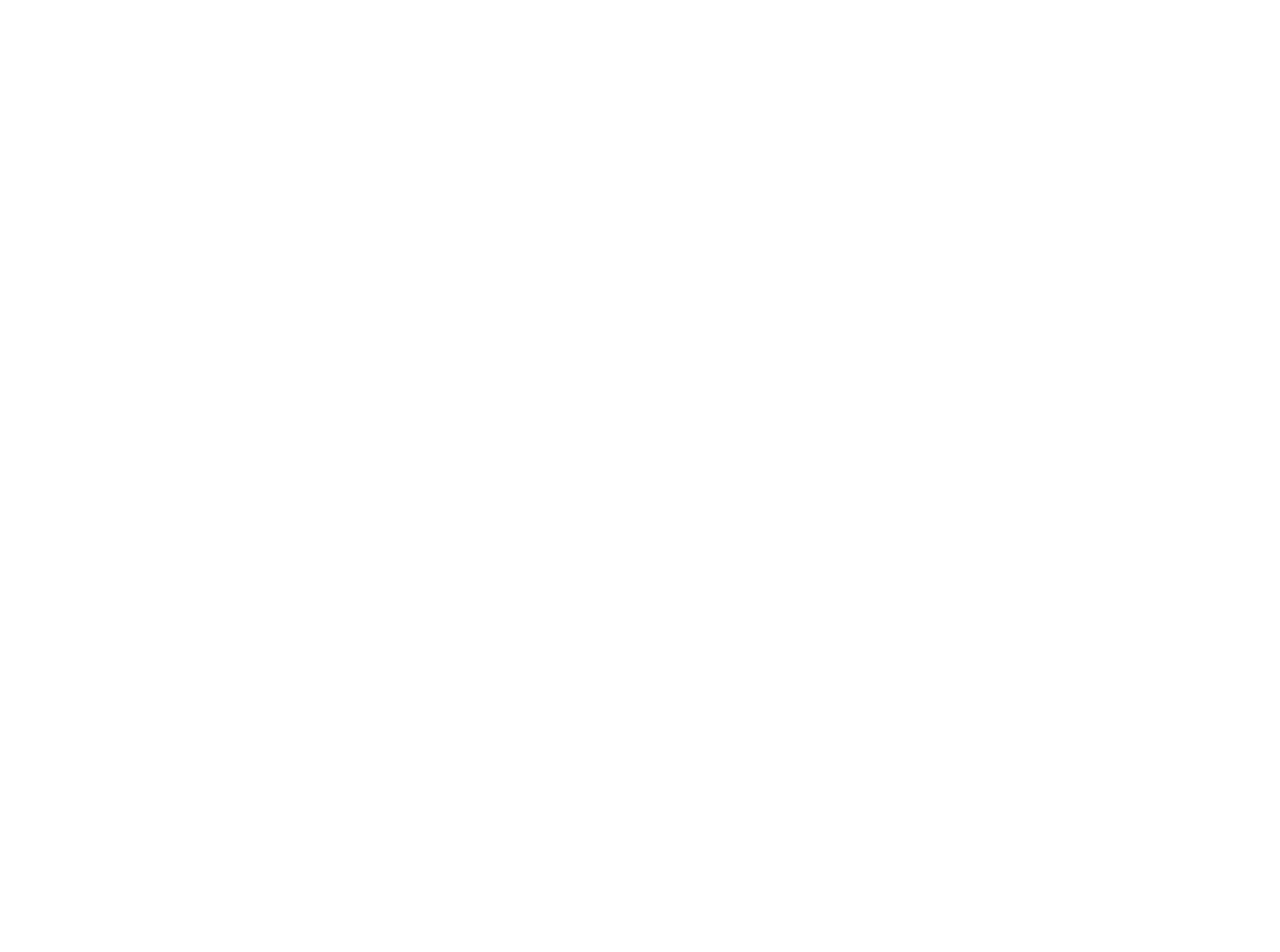
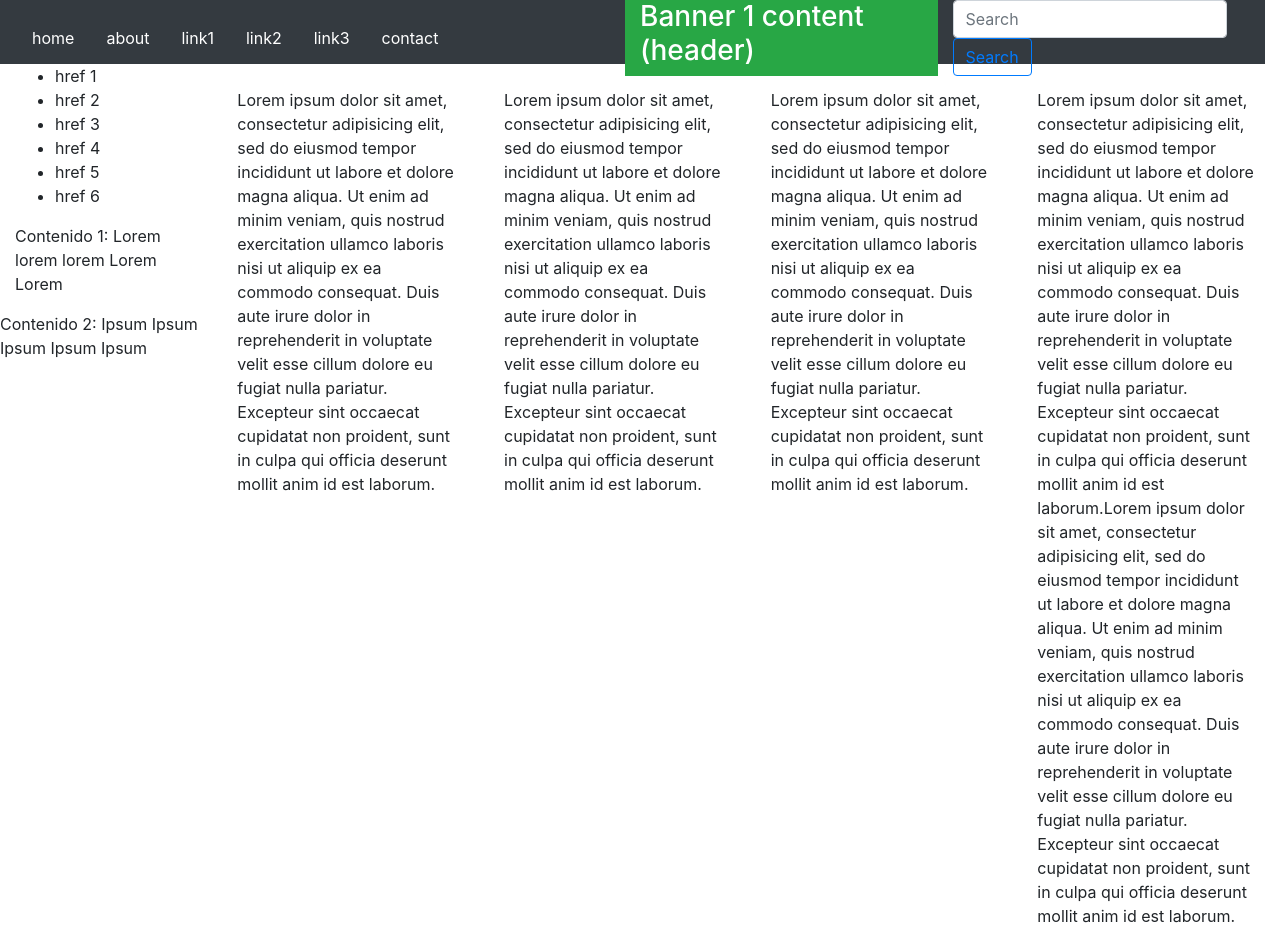
Before and after one commit to Smak0806/Pruebas-en-Local, a PHP site: page / in a window 1280 px wide. Before the commit the page is empty. Before the commit the page ends 800 px from the top, so only its background shows below. Run offline with PHP 8.4, Linux system fonts and the light colour scheme; some libraries are stand-ins or nearby versions.

Commit message:
changes commited
new pages added

```diff
--- a/index.php
+++ b/index.php
@@ -1,8 +1,8 @@
 <?php
 
+	include "recursos.php";
+
 	include "variables.php";
-
-	include "recursos.php";
 
 	include "pruebin.html";
 
--- a/pruebin.html
+++ b/pruebin.html
@@ -1,39 +1,49 @@
 <!DOCTYPE html>
 <html>
 <head>
-	<title></title>
+	<?php
+		headContentCreator($head_content);
+	?>
 </head>
 <body>
-	<div class="container p-0 m-0 col-12">
-		<header id="header" class="">
 
-			<div>
-				<?php headerBannerCreator($header_banners,"Banner_1");?>
-			</div>
 
-			<div>
-				<?php headerBannerCreator($header_banners,"Banner_2");?>
-			</div>
+<div class="row col-12 p-0 m-0">
+	<div class="container col-12 p-0 m-0 ">
 
-			<nav>
-				<ul>
+		<header id="header" class="row col-12 text-white bg-dark">
+
+
+
+			<nav class="navbar col-md-6 col-sm-12 d-inline-flex">
+				<ul class="nav">
 					<?php navbarContentCreator($navbar_link);?>
 				</ul>
 			</nav>
 
+			<div class="col-md-3 col-sm-12 bg-success">
+				<?php headerBannerCreator($header_banners,"banner_1");?>
+			</div>
+
+			<div class="col-md-3 col-sm-12">
+				<?php headerBannerCreator($header_banners,"banner_2");?>
+
+			</div>
+
+
 		</header><!-- /header -->
 
-		<aside class="">
+		<aside class="col-md-2 col-sm-12 p-0 m-0 float-left">
 
-			<div>
+			<div class="col-12">
 				<ul>
 					<?php asideContentCreator($aside_link);?>
 				</ul>
 			</div>
 
-			<div>
+			<div class="col-12">
 				<?php asideContentCreator($aside_content["content_1"]);?>
-			</div>
+			</div class="col-12">
 				<?php asideContentCreator($aside_content["content_2"]);?>
 			<div>
 
@@ -41,15 +51,49 @@
 
 		</aside>
 
-		<div>
+		<div class="row col-md-10 col-sm-12 p-0 m-0 float-right">
 
-			<div>
+			<div class="col-md-3 p-4">
+				<p>
+					Lorem ipsum dolor sit amet, consectetur adipisicing elit, sed do eiusmod
+					tempor incididunt ut labore et dolore magna aliqua. Ut enim ad minim veniam,
+					quis nostrud exercitation ullamco laboris nisi ut aliquip ex ea commodo
+					consequat. Duis aute irure dolor in reprehenderit in voluptate velit esse
+					cillum dolore eu fugiat nulla pariatur. Excepteur sint occaecat cupidatat non
+					proident, sunt in culpa qui officia deserunt mollit anim id est laborum.
+				</p>
 			</div>
 
-			<div>
+			<div class="col-md-3 p-4">
+				Lorem ipsum dolor sit amet, consectetur adipisicing elit, sed do eiusmod
+				tempor incididunt ut labore et dolore magna aliqua. Ut enim ad minim veniam,
+				quis nostrud exercitation ullamco laboris nisi ut aliquip ex ea commodo
+				consequat. Duis aute irure dolor in reprehenderit in voluptate velit esse
+				cillum dolore eu fugiat nulla pariatur. Excepteur sint occaecat cupidatat non
+				proident, sunt in culpa qui officia deserunt mollit anim id est laborum.
 			</div>
 
-			<div>
+			<div class="col-md-3 p-4">
+				Lorem ipsum dolor sit amet, consectetur adipisicing elit, sed do eiusmod
+				tempor incididunt ut labore et dolore magna aliqua. Ut enim ad minim veniam,
+				quis nostrud exercitation ullamco laboris nisi ut aliquip ex ea commodo
+				consequat. Duis aute irure dolor in reprehenderit in voluptate velit esse
+				cillum dolore eu fugiat nulla pariatur. Excepteur sint occaecat cupidatat non
+				proident, sunt in culpa qui officia deserunt mollit anim id est laborum.
+			</div>
+
+			<div class="col-md-3 p-4">
+				Lorem ipsum dolor sit amet, consectetur adipisicing elit, sed do eiusmod
+				tempor incididunt ut labore et dolore magna aliqua. Ut enim ad minim veniam,
+				quis nostrud exercitation ullamco laboris nisi ut aliquip ex ea commodo
+				consequat. Duis aute irure dolor in reprehenderit in voluptate velit esse
+				cillum dolore eu fugiat nulla pariatur. Excepteur sint occaecat cupidatat non
+				proident, sunt in culpa qui officia deserunt mollit anim id est laborum.Lorem ipsum dolor sit amet, consectetur adipisicing elit, sed do eiusmod
+				tempor incididunt ut labore et dolore magna aliqua. Ut enim ad minim veniam,
+				quis nostrud exercitation ullamco laboris nisi ut aliquip ex ea commodo
+				consequat. Duis aute irure dolor in reprehenderit in voluptate velit esse
+				cillum dolore eu fugiat nulla pariatur. Excepteur sint occaecat cupidatat non
+				proident, sunt in culpa qui officia deserunt mollit anim id est laborum.
 			</div>
 
 		</div>
@@ -65,5 +109,6 @@
 
 
 	</div>
+</div>
 </body>
 </html>
--- a/recursos.php
+++ b/recursos.php
@@ -1,13 +1,17 @@
 <?php
-//"<script>console.log("..");</script>";
-#<head>
-	#<title>
-	function titleContentCreator($array){
-		//$array = $title_content:variables.php
-		//echo "<script>console.log(".var_dump($array).");</script>";//debugging
-		//foreach ($array as $key => $value) {
-			//echo $array[$value];
-		//}
+
+
+
+
+//<head>
+	function headContentCreator($array){
+		//$array = $head_content:variables.php
+		//$dumpster = var_dump($array); echo $dumpster; //debugging
+		foreach ($array as $key => $value) {
+			if($value=="") continue;
+			else
+				echo $value;
+		}
 	}
 
 
@@ -23,39 +27,45 @@
 
 		//foreach ($array as $key => $value) {
 		//	if($key==$numBanner)
-		//		echo $array[$key];
+				echo $array[$numBanner];
 		//}
 
 	}
 
-	//<navbar>
+//<navbar>
 	function navbarContentCreator($array){
 
 		//$array = $navbar_link:variables.php
 
 		//echo "<script>console.log(".var_dump($array).");</script>";//debugging
 
-		//foreach ($array as $key => $value) {
-		//	if($value=="")	continue;
-		//	else echo "<li><a href='' title=''>$array[$value]</a></li>";
+		foreach ($array as $key => $value) {
+			if($value=="")	continue;
+			else
+				echo "<li class='nav-item'><a class='nav-link' href='$value' title='$key'>$key</a></li>";
 
-		//	}
+			}
 	}
 
 
-	//<aside>
+//<aside>
 	function asideContentCreator($array){
 
 		//$aside_link:variables.php
+		if(is_array($array)){
+			foreach ($array as $key => $value) {
+				if($value=="") continue;
+				else
+					echo "<li><a>$value</a></li>";
+			}
+		}else
+			echo $array;
+	}
 
-		//echo "<script>console.log(".var_dump($array).");</script>"; //debugging
+	function dateGenerator(){
 
-		//if(is_array($array)){
-		//	foreach ($array as $key => $value) {
-		//		echo "<li><a>$array[$value]</a></li>";
-		//	}
-		//} else
-		//		echo "<li><a>$array[$value]</a></li>";
+
+
 	}
 
 
@@ -67,4 +77,5 @@
 
 
 
+
 ?>
--- /dev/null
+++ b/styles.css
@@ -0,0 +1,19 @@
+body{
+	background-color: #d9dce0;
+}
+
+a{
+	transition: 0.3s;
+}
+
+header{
+	height: 4em;
+}
+
+nav ul a{
+	color: white;
+}
+
+nav ul a:hover{
+	color: lightskyblue;
+}
--- a/variables.php
+++ b/variables.php
@@ -3,35 +3,36 @@
 	//INDEX = ITEM
 	//VALUE = CONTENIDO DEL ITEM
 
+
 	//HEAD: index=>value
-	$title_content = array(
-						"meta" => "<meta name='author' content=''>",	//
+	$head_content = array(
+						"title"=>"<title>Titulo de la pagina</title>",
 
-						"title" => "Pruebing",	//
+						"meta"=>"<meta name='author' content=''>",	//
 
-						"meta" => "<meta name='keywords' content=''>",	//
+						"meta"=>"<meta name='keywords' content=''>",	//
 
-						"meta" => "<meta name='description' content=''>", 	//
+						"meta"=>"<meta name='description' content=''>", 	//
 
-						"css"	=> "<link rel='stylesheet' href=''>",	//
+						"css"=>"<link rel='stylesheet' href='styles.css'>",	//
 
-						"link1" => "",	//
+						"link1"=>"",	//
 
-						"link2" => "",	//
+						"link2"=>"",	//
 
-						"style" => "<link rel='' href=''>",	//
+						"link3"=>"",	//
 
-						"bootstrap" => "<link rel='stylesheet' href='https://stackpath.bootstrapcdn.com/bootstrap/4.1.3/css/bootstrap.min.css' integrity='sha384-MCw98/SFnGE8fJT3GXwEOngsV7Zt27NXFoaoApmYm81iuXoPkFOJwJ8ERdknLPMO' crossorigin='anonymous'><script src='https://code.jquery.com/jquery-3.3.1.slim.min.js' integrity='sha384-q8i/X+965DzO0rT7abK41JStQIAqVgRVzpbzo5smXKp4YfRvH+8abtTE1Pi6jizo' crossorigin='anonymous'></script>
+						"bootstrap"=>"<link rel='stylesheet' href='https://stackpath.bootstrapcdn.com/bootstrap/4.1.3/css/bootstrap.min.css' integrity='sha384-MCw98/SFnGE8fJT3GXwEOngsV7Zt27NXFoaoApmYm81iuXoPkFOJwJ8ERdknLPMO' crossorigin='anonymous'><script src='https://code.jquery.com/jquery-3.3.1.slim.min.js' integrity='sha384-q8i/X+965DzO0rT7abK41JStQIAqVgRVzpbzo5smXKp4YfRvH+8abtTE1Pi6jizo' crossorigin='anonymous'></script>
 <script src='https://cdnjs.cloudflare.com/ajax/libs/popper.js/1.14.3/umd/popper.min.js' integrity='sha384-ZMP7rVo3mIykV+2+9J3UJ46jBk0WLaUAdn689aCwoqbBJiSnjAK/l8WvCWPIPm49' crossorigin='anonymous'></script>
 <script src='https://stackpath.bootstrapcdn.com/bootstrap/4.1.3/js/bootstrap.min.js' integrity='sha384-ChfqqxuZUCnJSK3+MXmPNIyE6ZbWh2IMqE241rYiqJxyMiZ6OW/JmZQ5stwEULTy' crossorigin='anonymous'></script>",	//
 
-						"font-awesome" => "<link rel='stylesheet' href='https://use.fontawesome.com/releases/v5.5.0/css/all.css' integrity='sha384-B4dIYHKNBt8Bc12p+WXckhzcICo0wtJAoU8YZTY5qE0Id1GSseTk6S+L3BlXeVIU' crossorigin='anonymous'>",	//
+						"font-awesome"=> "<link rel='stylesheet' href='https://use.fontawesome.com/releases/v5.5.0/css/all.css' integrity='sha384-B4dIYHKNBt8Bc12p+WXckhzcICo0wtJAoU8YZTY5qE0Id1GSseTk6S+L3BlXeVIU' crossorigin='anonymous'>",	//
 
-						"google_fonts" => "",	//
+						"google_fonts"=>"",	//
 
-						"favicon" => "",	//
+						"favicon"=>"",	//
 
-						"jQuery" => "<script src='https://ajax.googleapis.com/ajax/libs/jquery/3.3.1/jquery.min.js'></script>"	//
+						"jQuery"=> "<script src='https://ajax.googleapis.com/ajax/libs/jquery/3.3.1/jquery.min.js'></script>"	//
 						);
 
 	//FOOTER: index=>value
@@ -42,8 +43,11 @@
 
 	//<header> .banner [1]
 	$header_banners = array(
-						"Banner_1" => "Banner 1 content",	//
-						"Banner_2" => "Banner 2 content",	//
+						"banner_1" => "<h3>Banner 1 content (header)</h3>",	//
+						"banner_2" => "<form class='form-inline'>
+				    <input class='form-control mr-sm-2' type='text' placeholder='Search'>
+				    <button class='btn btn-outline-primary my-2 my-sm-0' type='submit'>Search</button>
+				</form>"	//
 						);
 
 
@@ -69,14 +73,14 @@
 					);
 
 	$aside_content = array(
-					"content_1" => "Contenido 1",	//
-					"content_2"	=> "Contenido 2"	//
+					"content_1" => "<p>Contenido 1: Lorem lorem lorem Lorem Lorem</p>",	//
+					"content_2"	=> "<p>Contenido 2: Ipsum Ipsum Ipsum Ipsum Ipsum</p>"	//
 					);
 
 
 
 	$box_content = array(
-					"paragraph1"	=>	"<p>parrafo 1</p>",	//
+					"paragraph1"	=>	"<p>parrafo 1 </p>",	//
 					"paragraph2"	=>	"<p>parrafo 2</p>",	//
 					"paragraph3"	=>	"<p>parrafo 3</p>",	//
 					);
```
Also changed, not shown: manual.html (added, +20 -0 lines), test.php (added, +15 -0 lines), readme.txt (added), 3 other files.
